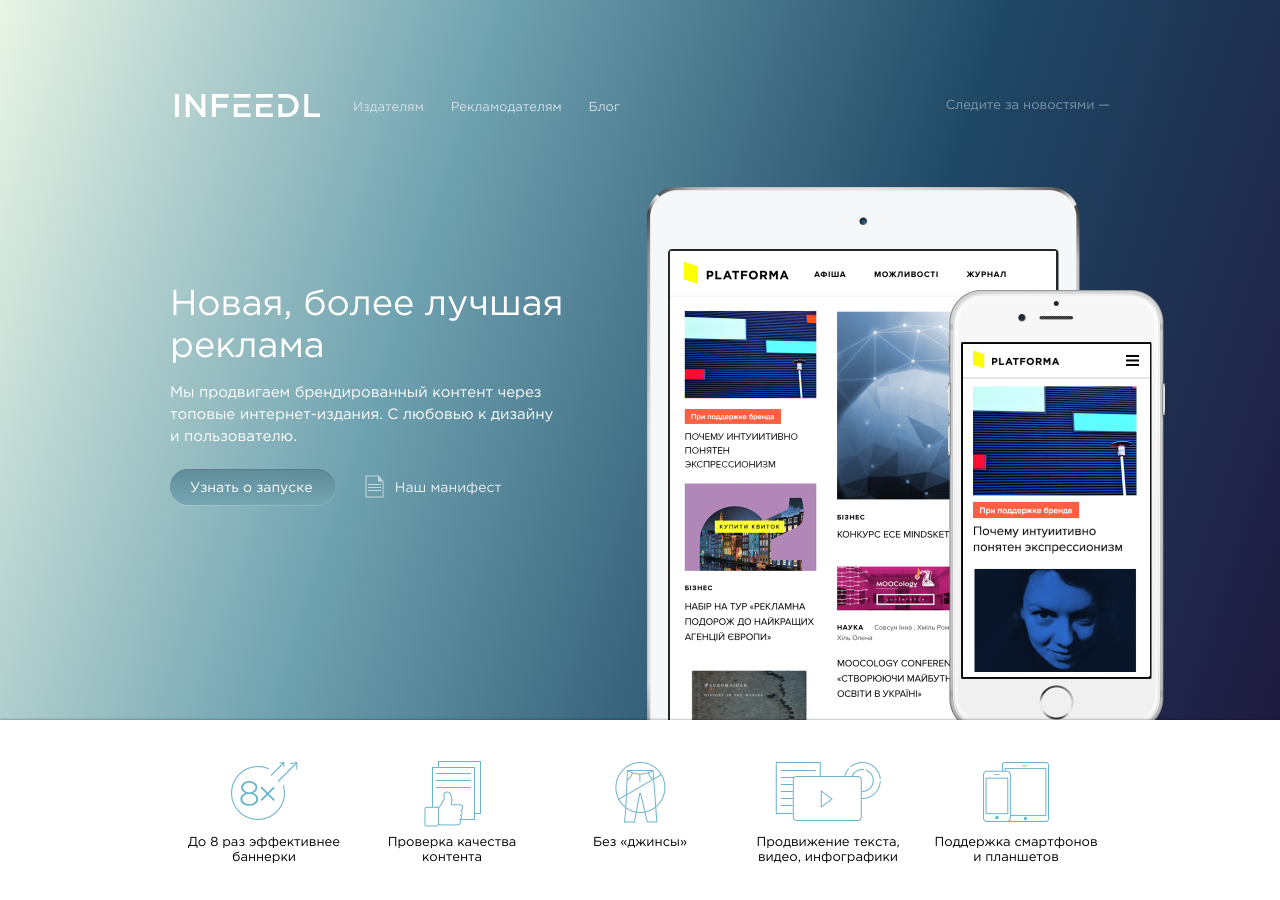
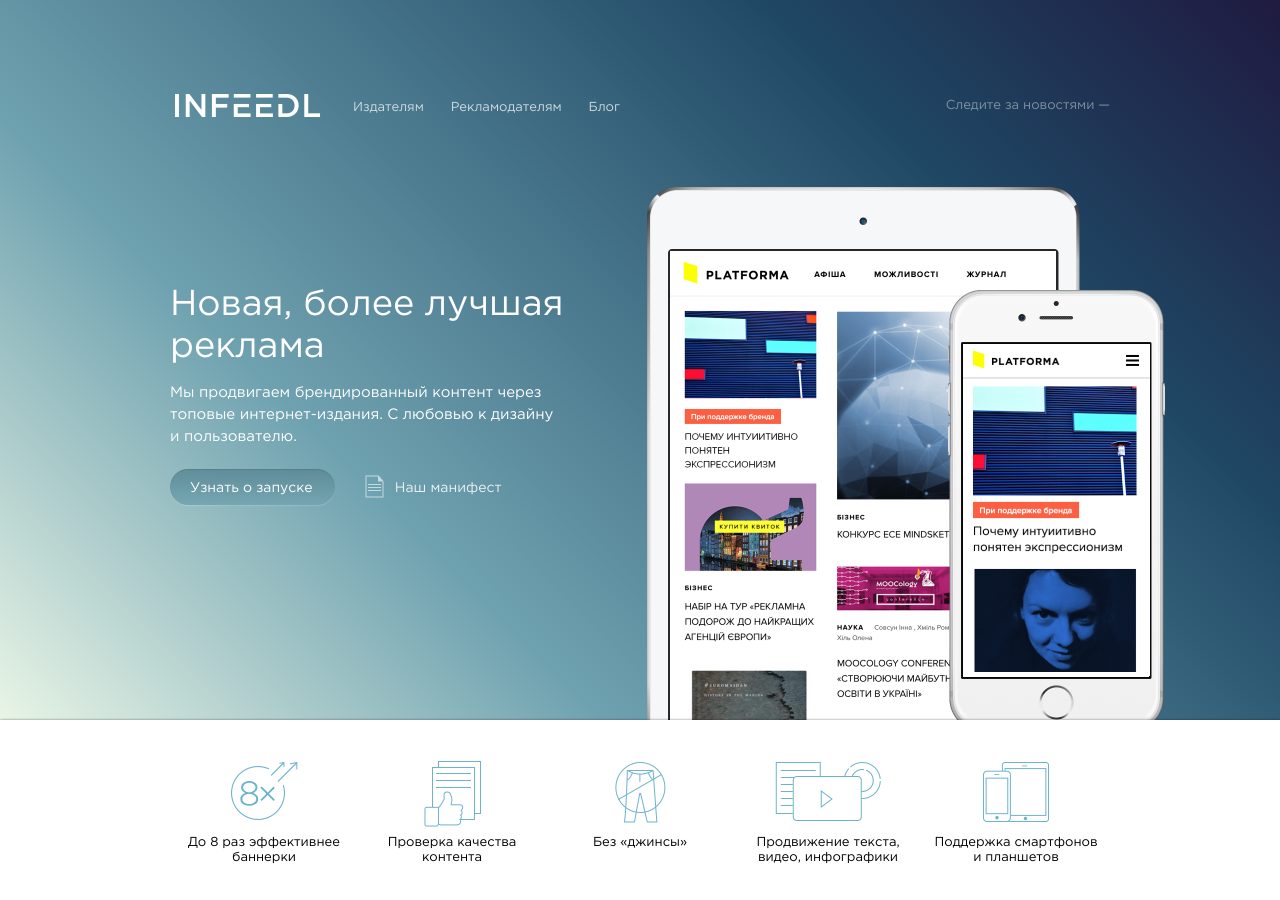
Before and after one commit to infeedl/infeedl-landing, a Jekyll site: the page built from index.html, in a window 1280 px wide. Built offline with Jekyll 4.4.1, drawn with Linux system fonts in a browser that asks for light colours; nearby versions of some CDN libraries.

Commit message:
Update gradients due to @pavlohuk comments

```diff
--- a/css/application.scss
+++ b/css/application.scss
@@ -89,14 +89,14 @@ $regular-font-size: 13px;
 }
 
 @mixin gradient-background() {
-  background: $port-gore;
-  background-image: -webkit-linear-gradient(108deg, $dawn-pink, $neptune, $cello, $port-gore);
-  background-image: -moz-linear-gradient(108deg, $dawn-pink, $neptune, $cello, $port-gore);
-  background-image: -o-linear-gradient(108deg, $dawn-pink, $neptune, $cello, $port-gore);
-  background-image: -ms-linear-gradient(108deg, $dawn-pink, $neptune, $cello, $port-gore);
-  background-image: linear-gradient(108deg, $dawn-pink, $neptune, $cello, $port-gore);
-  background-repeat: no-repeat;
-  filter: progid:DXImageTransform.Microsoft.gradient(startColorstr='#{ie-hex-str($neptune)}', endColorstr='#{ie-hex-str($port-gore)}', GradientType=1);
+  background: #6FC2D5 ; /* Old browsers */
+  background: -moz-linear-gradient(45deg,  #e9f5e6  0%, #6fa2b0  30%, #1f4865  74%, #1f1a40  100%); /* FF3.6+ */
+  background: -webkit-gradient(linear, left bottom, right top, color-stop(0%,#e9f5e6 ), color-stop(30%,#6fa2b0 ), color-stop(74%,#1f4865 ), color-stop(100%,#1f1a40 )); /* Chrome,Safari4+ */
+  background: -webkit-linear-gradient(45deg,  #e9f5e6  0%,#6fa2b0  30%,#1f4865  74%,#1f1a40  100%); /* Chrome10+,Safari5.1+ */
+  background: -o-linear-gradient(45deg,  #e9f5e6  0%,#6fa2b0  30%,#1f4865  74%,#1f1a40  100%); /* Opera 11.10+ */
+  background: -ms-linear-gradient(45deg,  #e9f5e6  0%,#6fa2b0  30%,#1f4865  74%,#1f1a40  100%); /* IE10+ */
+  background: linear-gradient(45deg,  #e9f5e6  0%,#6fa2b0  30%,#1f4865  74%,#1f1a40  100%); /* W3C */
+  filter: progid:DXImageTransform.Microsoft.gradient( startColorstr='#e9f5e6 ', endColorstr='#1f1a40 ',GradientType=1 ); /* IE6-9 fallback on horizontal gradient */
 }
 
 @mixin gradient-launch() {
```
